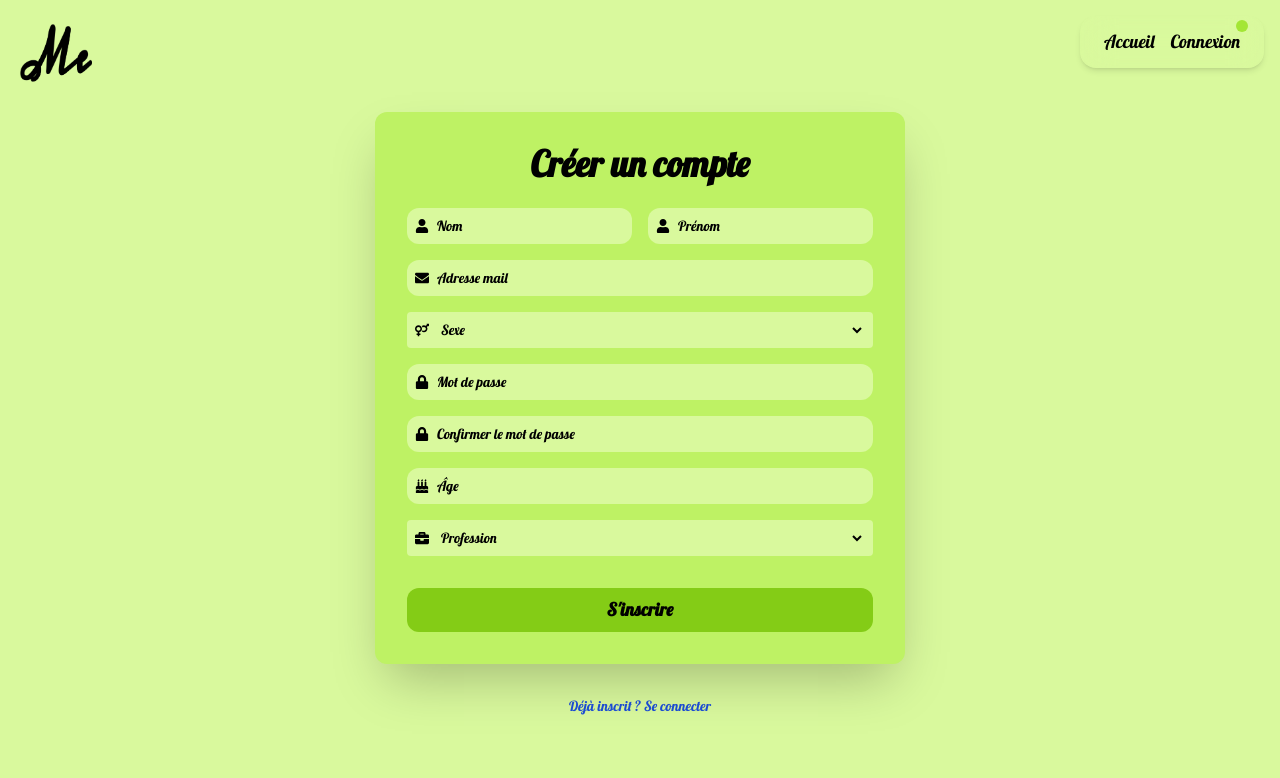
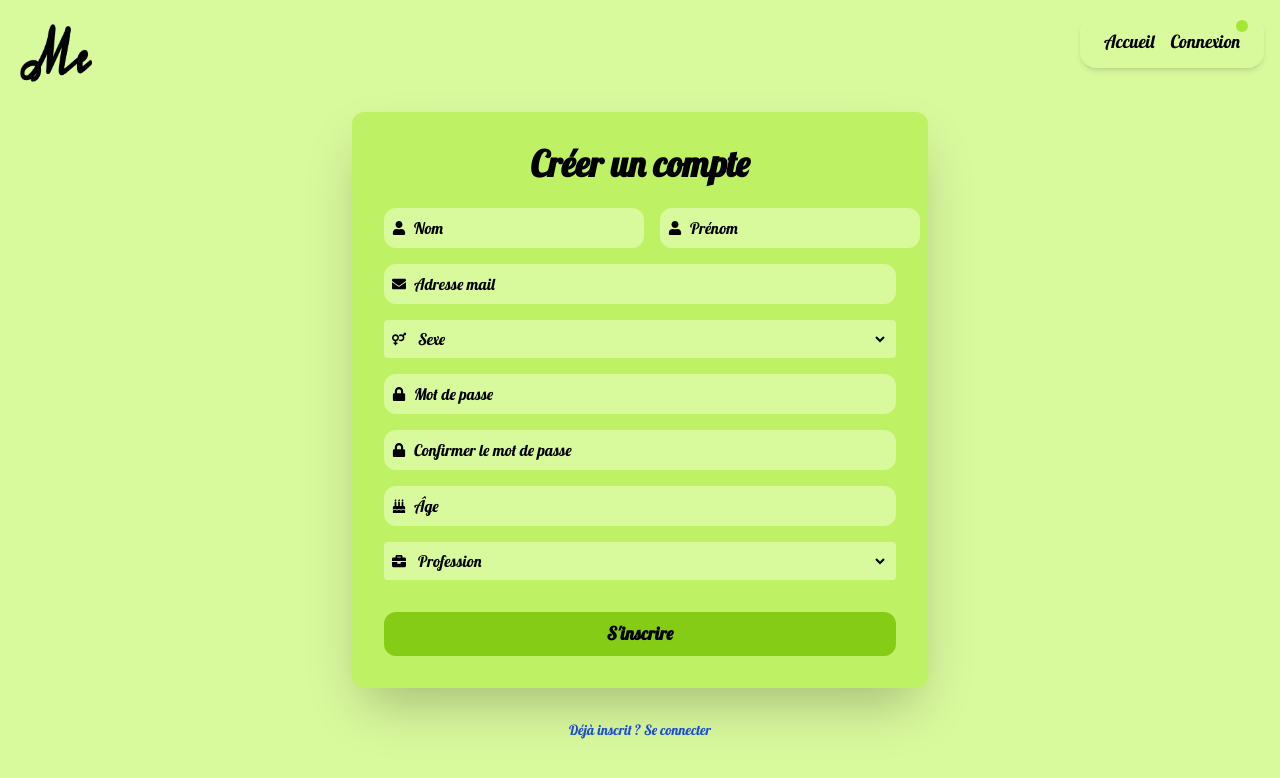
Before and after one commit to Moundirbechikh/MyNewLife, a React (Create React App) app in the folder frontend/: page /auth in a window 1280 px wide. Both pictures are taken after a click on the button "Pas encore inscrit ? Créer un compte". Shown: the top 778 px of the page. Built offline with nearby package versions, Linux system fonts and the light colour scheme.

Commit message:
Update RegisterForm.jsx

```diff
--- a/frontend/src/components/RegisterForm.jsx
+++ b/frontend/src/components/RegisterForm.jsx
@@ -40,7 +40,7 @@ function RegisterForm({ theme = 'lime' }) {
     }
 
     try {
-      const response = await fetch('https://mynewlife.onrender.com/api/users/register', {
+      const response = await fetch(`${process.env.REACT_APP_API_URL}/api/users/register`, {
         method: 'POST',
         headers: { 'Content-Type': 'application/json' },
         body: JSON.stringify(formData),
@@ -69,11 +69,11 @@ function RegisterForm({ theme = 'lime' }) {
   };
 
   return (
-    <div className={`max-w-xl mx-auto p-8 rounded-xl shadow-2xl ${bgColor}`}>
-      <h2 className="text-4xl font-bold mb-6 text-center text-black">Créer un compte</h2>
+    <div className={`max-w-xl mx-auto p-6 sm:p-8 rounded-xl shadow-2xl ${bgColor}`}>
+      <h2 className="text-3xl sm:text-4xl font-bold mb-6 text-center text-black">Créer un compte</h2>
       {message && <p className="text-center text-red-600 font-semibold mb-4">{message}</p>}
       <form onSubmit={handleSubmit} className="flex flex-col gap-4 text-sm">
-        <div className="flex gap-4">
+        <div className="flex flex-col sm:flex-row gap-4">
           <InputField icon={<FaUser />} name="nom" placeholder="Nom" value={formData.nom} onChange={handleChange} inputBg={inputBg} />
           <InputField icon={<FaUser />} name="prenom" placeholder="Prénom" value={formData.prenom} onChange={handleChange} inputBg={inputBg} />
         </div>
@@ -102,7 +102,7 @@ function InputField({ icon, name, type = 'text', placeholder, value, onChange, i
         placeholder={placeholder}
         value={value}
         onChange={onChange}
-        className="flex-1 outline-none bg-transparent text-black placeholder-black"
+        className="flex-1 outline-none bg-transparent text-black placeholder-black text-sm sm:text-base"
       />
     </div>
   );
@@ -112,7 +112,7 @@ function SelectField({ icon, name, value, onChange, options, inputBg }) {
   return (
     <div className={`flex items-center gap-2 rounded p-2 ${inputBg}`}>
       <span className="text-black">{icon}</span>
-      <select name={name} value={value} onChange={onChange} className="flex-1 bg-transparent text-black outline-none">
+      <select name={name} value={value} onChange={onChange} className="flex-1 bg-transparent text-black outline-none text-sm sm:text-base">
         <option value="">{name.charAt(0).toUpperCase() + name.slice(1)}</option>
         {options.map(opt => (
           <option key={opt} value={opt.toLowerCase()}>{opt}</option>
```
